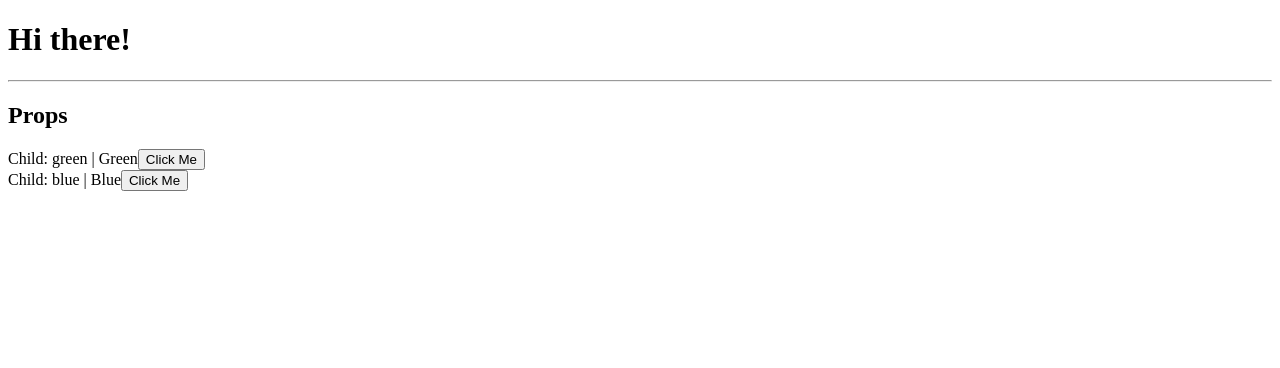
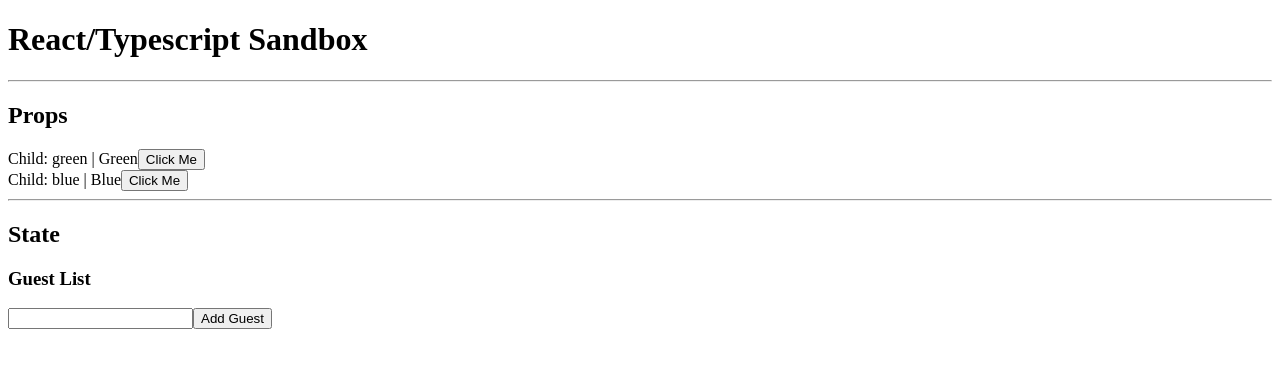
Before and after one commit to ddankel-learning/ts-7-react, a React (Create React App) app: page / in a window 1280 px wide. Shown: the top 368 px of the page. Built offline with nearby package versions, Linux system fonts and the light colour scheme.

Commit message:
Experimenting with state via a simple guest list

```diff
--- a/src/index.tsx
+++ b/src/index.tsx
@@ -1,6 +1,7 @@
 // 1) Import ReactDOM library
 import ReactDOM from "react-dom/client";
 import Parent from "./props/Parent";
+import GuestList from "./state/GuestList";
 
 // 2) Get a reference to the div with ID root
 const el = document.getElementById("root");
@@ -12,10 +13,12 @@ const root = ReactDOM.createRoot(el!);
 const App = () => {
   return (
     <div>
-      <h1>Hi there!</h1>
-      <hr/>
+      <h1>React/Typescript Sandbox</h1>
+      <hr />
       <h2>Props</h2>
-      <Parent/>
+      <Parent /> <hr />
+      <h2>State</h2>
+      <GuestList />
     </div>
   );
 };
--- /dev/null
+++ b/src/state/GuestList.tsx
@@ -0,0 +1,28 @@
+import { useState } from "react";
+
+const GuestList: React.FC = () => {
+  const [name, setName] = useState("");
+  const [guests, setGuests] = useState<string[]>([]);
+
+  const handleAdd = () => {
+    setGuests([...guests, name]);
+    setName("");
+  };
+
+  return (
+    <div>
+      <h3>Guest List</h3>
+      {guests && (
+        <ul>
+          {guests.map((guest) => (
+            <li key={guest}>{guest}</li>
+          ))}
+        </ul>
+      )}
+      <input value={name} onChange={(e) => setName(e.target.value)} />
+      <button onClick={handleAdd}>Add Guest</button>
+    </div>
+  );
+};
+
+export default GuestList;
```
